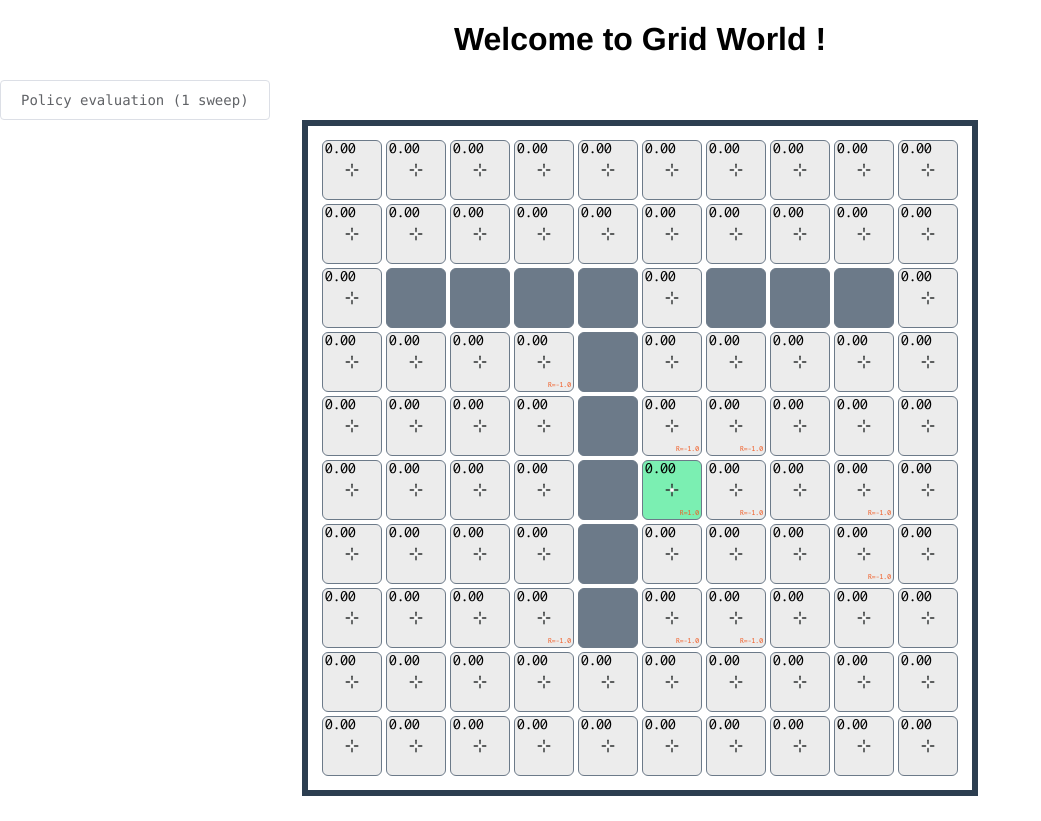
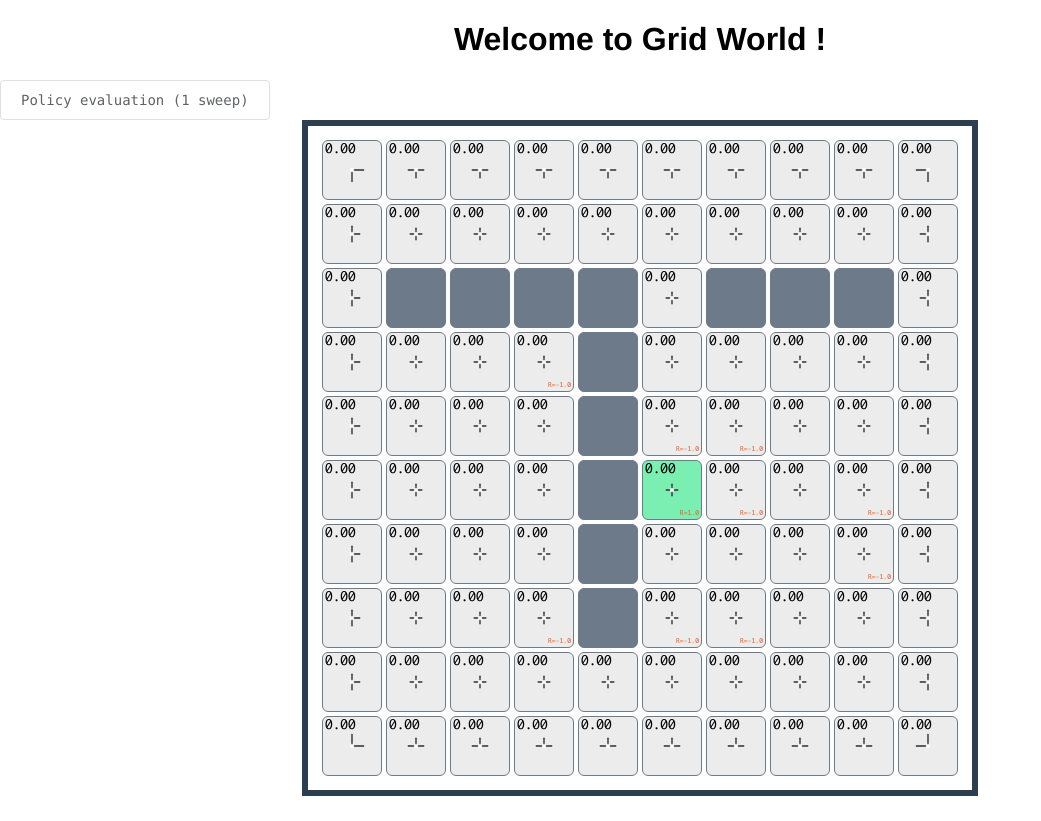
Before and after one commit to WinDerek/reinforce-py, a Vue app in the folder frontend/: page /#/ in a window 1280 px wide. Shown: the whole page, without its empty margins (0-1041 px from the left). Built offline with nearby package versions, Linux system fonts and the light colour scheme.

Commit message:
Fixes the actions.

```diff
--- a/frontend/src/views/Home.vue
+++ b/frontend/src/views/Home.vue
@@ -26,6 +26,7 @@ export default {
   },
   data: function () {
     return {
+      initialGridDataArray: [],
       gridDataArray: [],
       wallIndexArray: [ 21, 22, 23, 24, 26, 27, 28, 34, 44, 54, 64, 74 ],
       initialMinusRewardIndexArray: [ 33, 45, 46, 56, 58, 68, 73, 75, 76 ]
@@ -34,17 +35,27 @@ export default {
   created () {
     for (var i = 0; i < 10; i++) {
       for (var j = 0; j < 10; j++) {
-        this.gridDataArray.push(
+        var count = 0 + (i == 0) + (j == 9) + (i == 9) + (j == 0);
+        var prob = 1.0 / (4 - count);
+        var policyArray = [];
+        policyArray.push(i == 0 ? 0.0 : prob);
+        policyArray.push(j == 9 ? 0.0 : prob);
+        policyArray.push(i == 9 ? 0.0 : prob);
+        policyArray.push(j == 0 ? 0.0 : prob);
+
+        this.initialGridDataArray.push(
           {
             wall: false,
             goal: false,
             gridIndex: i * 10 + j,
             stateValue: 0.0,
             reward: 0.0,
-            policy: [ 0.25, 0.25, 0.25, 0.25 ]
+            policy: policyArray
           }
         );
       }
+
+      this.gridDataArray = this.initialGridDataArray;
     }
 
     // Set the walls
```
